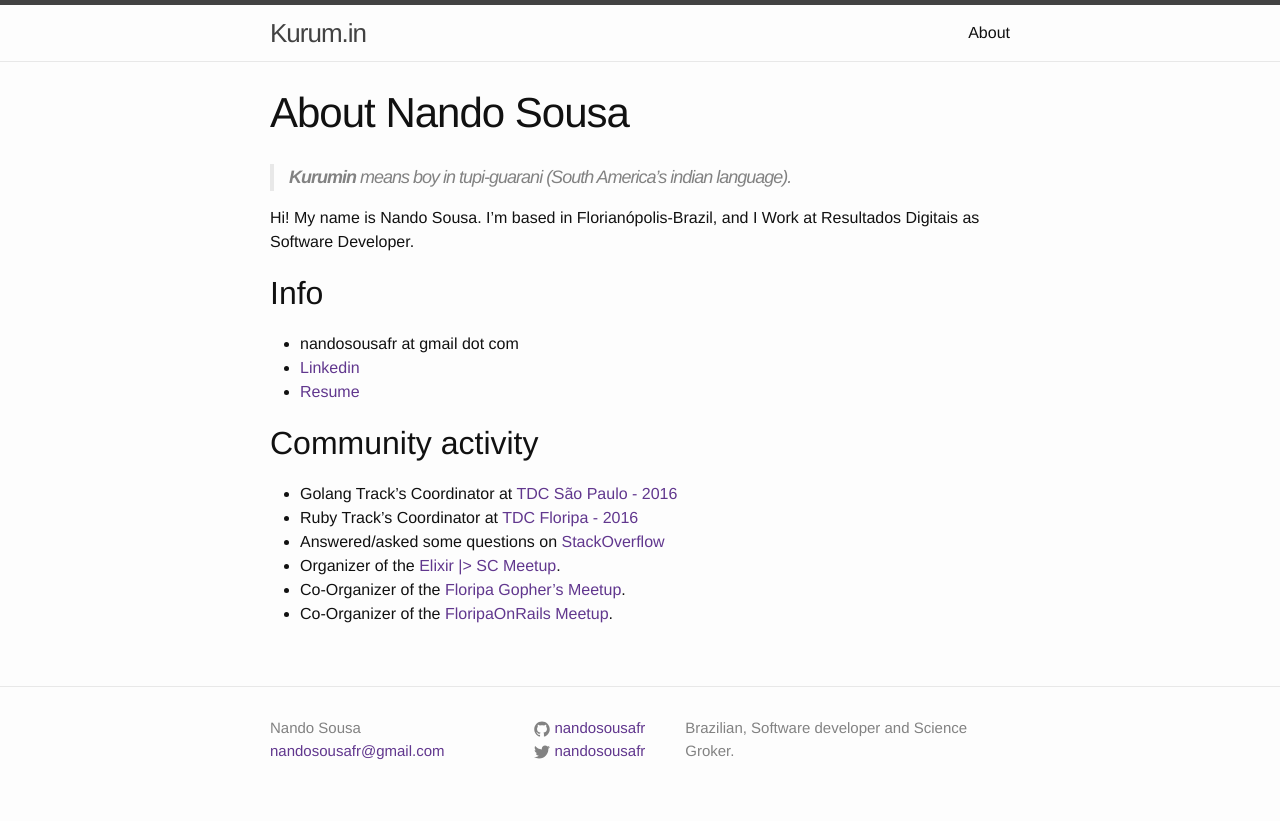
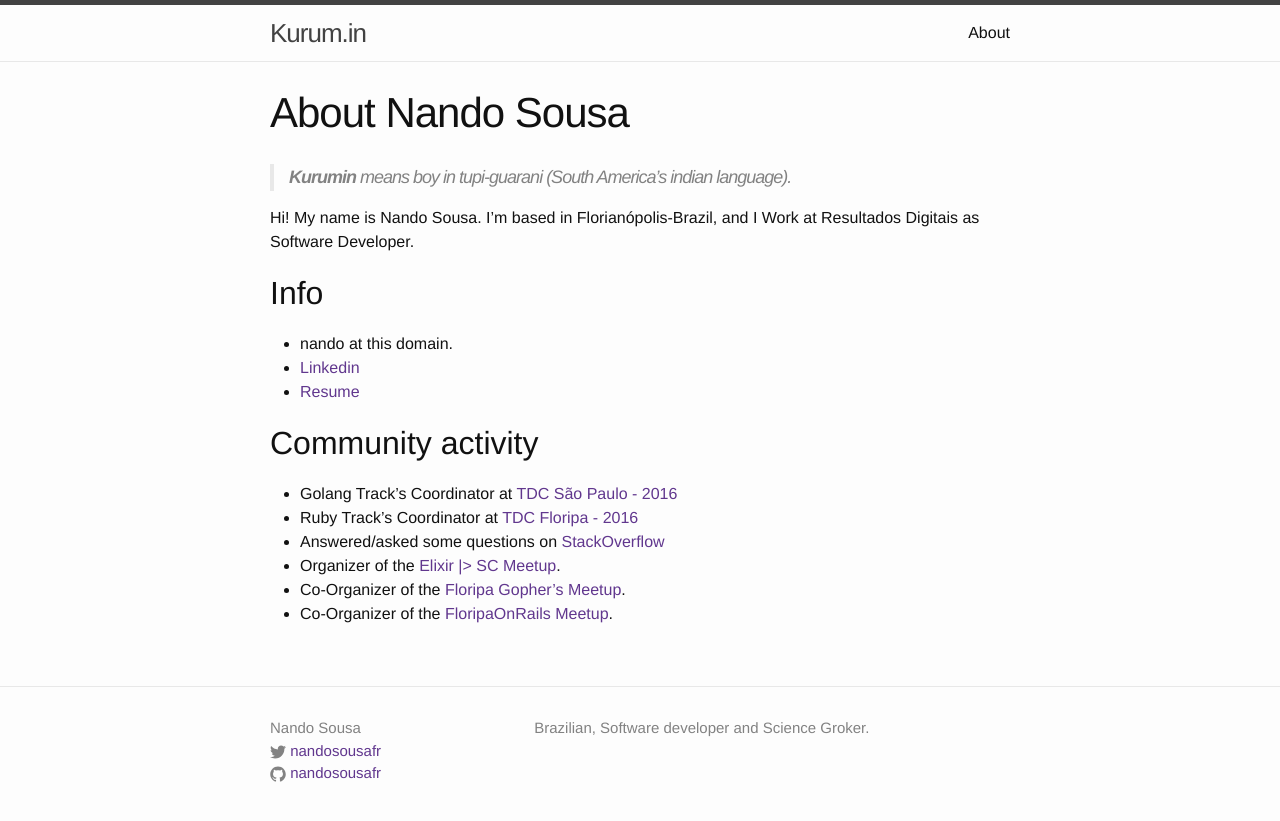
Before and after one commit to nandosousafr/blog.nandosousa.com, a Jekyll site: the page built from about.md, in a window 1280 px wide. Shown: the top 821 px of the page. Built offline with Jekyll 4.4.1, drawn with Linux system fonts in a browser that asks for light colours.

Commit message:
adds new email and removes old one

```diff
--- a/_includes/footer.html
+++ b/_includes/footer.html
@@ -5,13 +5,21 @@
       <div class="footer-col  footer-col-1">
         <ul class="contact-list">
           <li>Nando Sousa</li>
-          <li><a href="mailto:{{ site.email }}">{{ site.email }}</a></li>
-        </ul>
-      </div>
+          <li>
+            <a href="https://twitter.com/{{ site.twitter_username }}">
 
-      <div class="footer-col  footer-col-2">
-        <ul class="social-media-list">
-          {% if site.github_username %}
+              <span class="icon  icon--twitter">
+                <svg viewBox="0 0 16 16">
+                  <path fill="#828282" d="M15.969,3.058c-0.586,0.26-1.217,0.436-1.878,0.515c0.675-0.405,1.194-1.045,1.438-1.809
+                  c-0.632,0.375-1.332,0.647-2.076,0.793c-0.596-0.636-1.446-1.033-2.387-1.033c-1.806,0-3.27,1.464-3.27,3.27 c0,0.256,0.029,0.506,0.085,0.745C5.163,5.404,2.753,4.102,1.14,2.124C0.859,2.607,0.698,3.168,0.698,3.767 c0,1.134,0.577,2.135,1.455,2.722C1.616,6.472,1.112,6.325,0.671,6.08c0,0.014,0,0.027,0,0.041c0,1.584,1.127,2.906,2.623,3.206 C3.02,9.402,2.731,9.442,2.433,9.442c-0.211,0-0.416-0.021-0.615-0.059c0.416,1.299,1.624,2.245,3.055,2.271 c-1.119,0.877-2.529,1.4-4.061,1.4c-0.264,0-0.524-0.015-0.78-0.046c1.447,0.928,3.166,1.469,5.013,1.469 c6.015,0,9.304-4.983,9.304-9.304c0-0.142-0.003-0.283-0.009-0.423C14.976,4.29,15.531,3.714,15.969,3.058z"/>
+                </svg>
+              </span>
+
+
+              <span class="username">{{ site.twitter_username }}</span>
+            </a>
+          </li>
+
           <li>
             <a href="https://github.com/{{ site.github_username }}">
               <span class="icon  icon--github">
@@ -23,26 +31,10 @@
               <span class="username">{{ site.github_username }}</span>
             </a>
           </li>
-          {% endif %}
-
-          {% if site.twitter_username %}
-          <li>
-            <a href="https://twitter.com/{{ site.twitter_username }}">
-              <span class="icon  icon--twitter">
-                <svg viewBox="0 0 16 16">
-                  <path fill="#828282" d="M15.969,3.058c-0.586,0.26-1.217,0.436-1.878,0.515c0.675-0.405,1.194-1.045,1.438-1.809
-                  c-0.632,0.375-1.332,0.647-2.076,0.793c-0.596-0.636-1.446-1.033-2.387-1.033c-1.806,0-3.27,1.464-3.27,3.27 c0,0.256,0.029,0.506,0.085,0.745C5.163,5.404,2.753,4.102,1.14,2.124C0.859,2.607,0.698,3.168,0.698,3.767 c0,1.134,0.577,2.135,1.455,2.722C1.616,6.472,1.112,6.325,0.671,6.08c0,0.014,0,0.027,0,0.041c0,1.584,1.127,2.906,2.623,3.206 C3.02,9.402,2.731,9.442,2.433,9.442c-0.211,0-0.416-0.021-0.615-0.059c0.416,1.299,1.624,2.245,3.055,2.271 c-1.119,0.877-2.529,1.4-4.061,1.4c-0.264,0-0.524-0.015-0.78-0.046c1.447,0.928,3.166,1.469,5.013,1.469 c6.015,0,9.304-4.983,9.304-9.304c0-0.142-0.003-0.283-0.009-0.423C14.976,4.29,15.531,3.714,15.969,3.058z"/>
-                </svg>
-              </span>
-
-              <span class="username">{{ site.twitter_username }}</span>
-            </a>
-          </li>
-          {% endif %}
         </ul>
       </div>
 
-      <div class="footer-col  footer-col-3">
+      <div class="footer-col">
         <p class="text">{{ site.description }}</p>
       </div>
     </div>
--- a/about.md
+++ b/about.md
@@ -11,7 +11,7 @@
 
 ## Info
 
-* nandosousafr at gmail dot com
+* nando at this domain.
 * [Linkedin](https://br.linkedin.com/in/nandosousafr)
 * [Resume](http://bit.ly/1VWfiUE)
 
```
